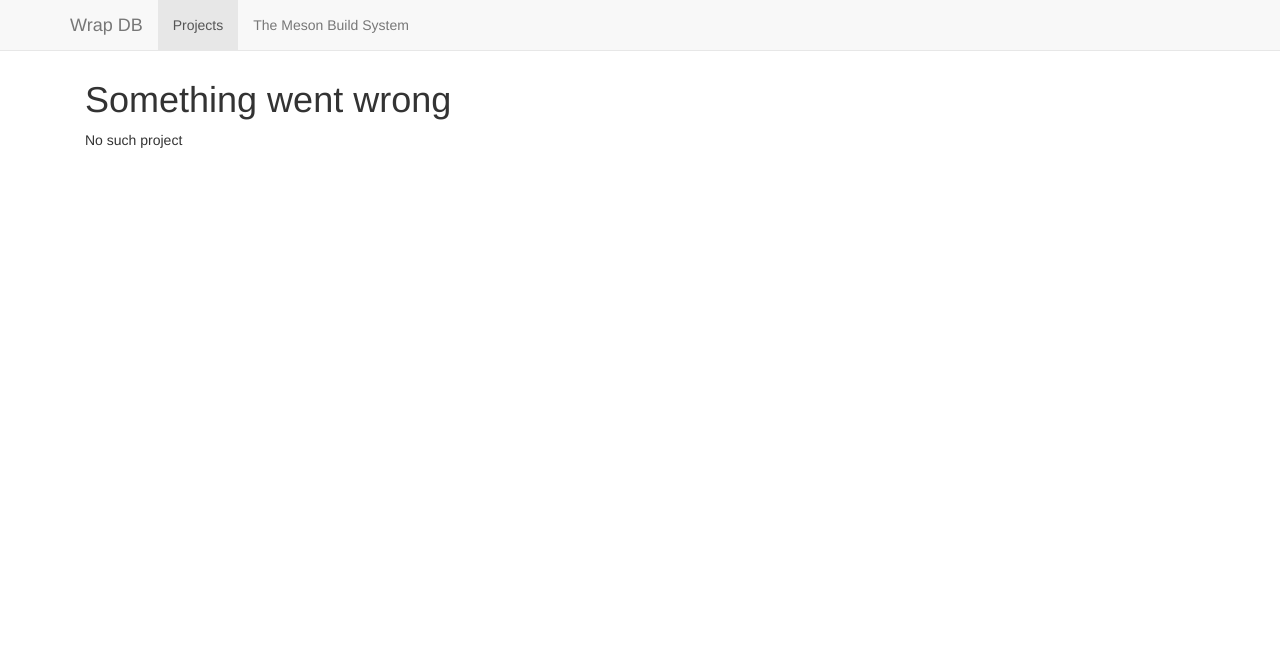
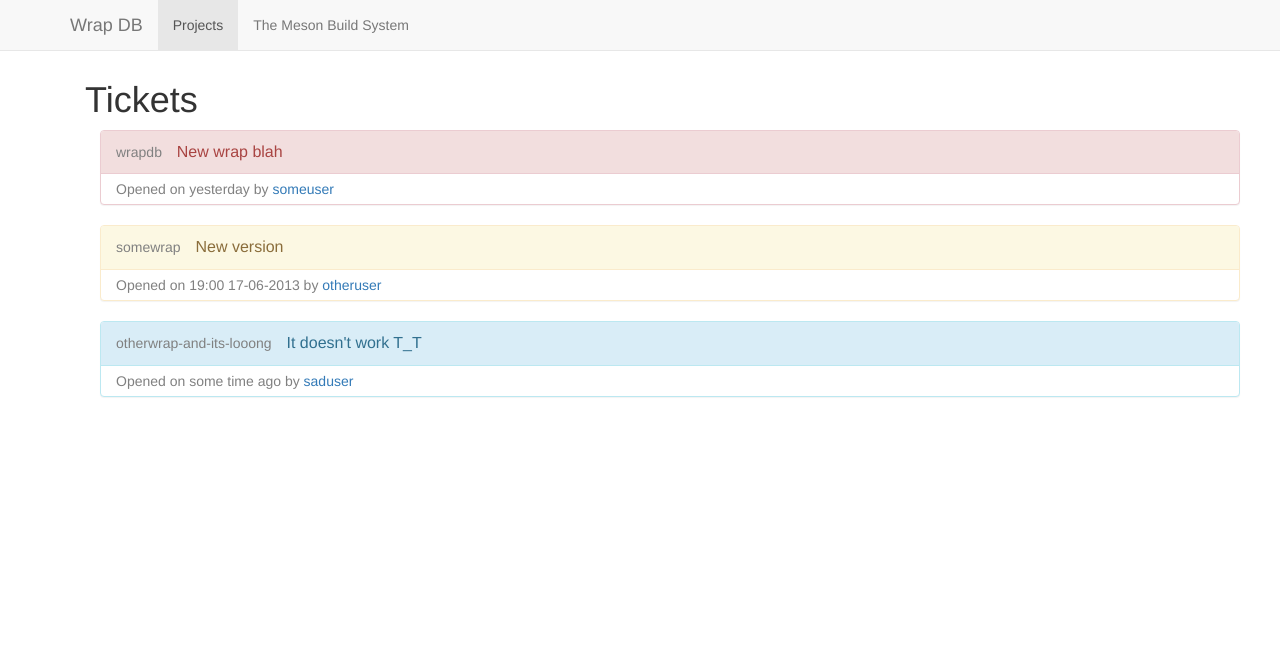
Before and after one commit to mesonbuild/mesonwrap, a Flask app: page /tickets in a window 1280 px wide. Shown: the top 657 px of the page. Run offline with Flask 2, Linux system fonts and the light colour scheme; data that the repository does not hold is empty; some libraries are stand-ins or nearby versions.

Commit message:
Add /tickets page draft
Co-authored-by: Aoife Reilly <aoife.reilly270@gmail.com>

```diff
--- /dev/null
+++ b/wrapweb/static/css/tickets.css
@@ -0,0 +1,14 @@
+.ticket-project {
+  display: inline-block;
+  /* to combine with the 4px from #text to equal
+   * left padding from panel-heading */
+  margin-right: 11px;
+  text-decoration: none;
+  color: grey;
+}
+
+/* to make panel-body appear to be a footer */
+.panel-body {
+  color: grey;
+  padding: 5px 5px 5px 15px;  /* reduce from 15px */
+}
--- a/wrapweb/templates/layout.html
+++ b/wrapweb/templates/layout.html
@@ -8,6 +8,8 @@
     <link rel="stylesheet" href="{{ url_for('static', filename='bootstrap/css/bootstrap.min.css') }}">
     <meta name="viewport" content="width=device-width, initial-scale=1.0">
     <link rel="stylesheet" href="{{ url_for('static', filename='css/style.css') }}">
+
+    {% block head_extra %}{% endblock %}
 
     {% if title %}
     <title>{{ title }}</title>
--- /dev/null
+++ b/wrapweb/templates/tickets.html
@@ -0,0 +1,31 @@
+{% extends "layout.html" %}
+
+{% block head_extra %}
+<link rel="stylesheet" href="{{ url_for('static', filename='css/tickets.css') }}">
+{% endblock %}
+
+{% block body %}
+<h1>Tickets</h1>
+<div class="container">
+  {% for t in tickets %}
+    {% if t.type == "wrapdb_issue" %}
+      {% set panel_style = "panel-danger" %}
+    {% elif t.type == "pull_request" %}
+      {% set panel_style = "panel-warning" %}
+    {% elif t.type == "wrap_issue" %}
+      {% set panel_style = "panel-info" %}
+    {% else %}
+      {% set panel_style = "panel-default" %}
+    {% endif %}
+    <div class="panel {{ panel_style }}">
+      <div class="panel-heading">
+        <a class="ticket-project" href="{{ t.project_link }}">{{ t.project }}</a>
+        <a class="panel-title" href="{{ t.issue_link }}">{{ t.title }}</a>
+      </div>
+      <div class="panel-body">
+        Opened on {{ t.timestamp }} by <a href="{{ t.author_link }}">{{ t.author }}</a>
+      </div>
+    </div>
+  {% endfor %}
+</div>
+{% endblock %}
--- a/wrapweb/ui.py
+++ b/wrapweb/ui.py
@@ -12,6 +12,7 @@
 # See the License for the specific language governing permissions and
 # limitations under the License.
 
+import collections
 import json
 
 from flask import render_template
@@ -42,6 +43,53 @@ def project_info(project):
         resp=j)
 
 
+Ticket = collections.namedtuple('Ticket', (
+    'title',
+    'project',
+    'project_link',
+    'issue_link',
+    'type',  # wrapdb_issue, pull_request, wrap_issue
+    'author',
+    'author_link',
+    'timestamp',
+))
+
+
+@APP.route('/tickets', methods=['GET'])
+def tickets():
+    # TODO(legeana): implement this
+    tickets = [
+        Ticket(title='New wrap blah',
+               project='wrapdb',
+               project_link='https://github.com/mesonbuild/wrapdb',
+               issue_link='http://example.com',
+               type='wrapdb_issue',
+               author='someuser',
+               author_link='https://github.com/legeana',
+               timestamp='yesterday'),
+        Ticket(title='New version',
+               project='somewrap',
+               project_link='https://github.com/mesonbuild/somewrap',
+               issue_link='http://example.com',
+               type='pull_request',
+               author='otheruser',
+               author_link='https://github.com/legeana',
+               timestamp='19:00 17-06-2013'),
+        Ticket(title="It doesn't work T_T",
+               project='otherwrap-and-its-looong',
+               project_link='https://github.com/mesonbuild/otherwrap',
+               issue_link='http://example.com',
+               type='wrap_issue',
+               author='saduser',
+               author_link='https://github.com/legeana',
+               timestamp='some time ago'),
+    ]
+    return render_template(
+        'tickets.html',
+        title='Tickets - Wrap DB',
+        tickets=tickets)
+
+
 # This is called when user opens get_wrap handler and CSS override is not
 # present.
 @APP.route('/favicon.ico')
```
